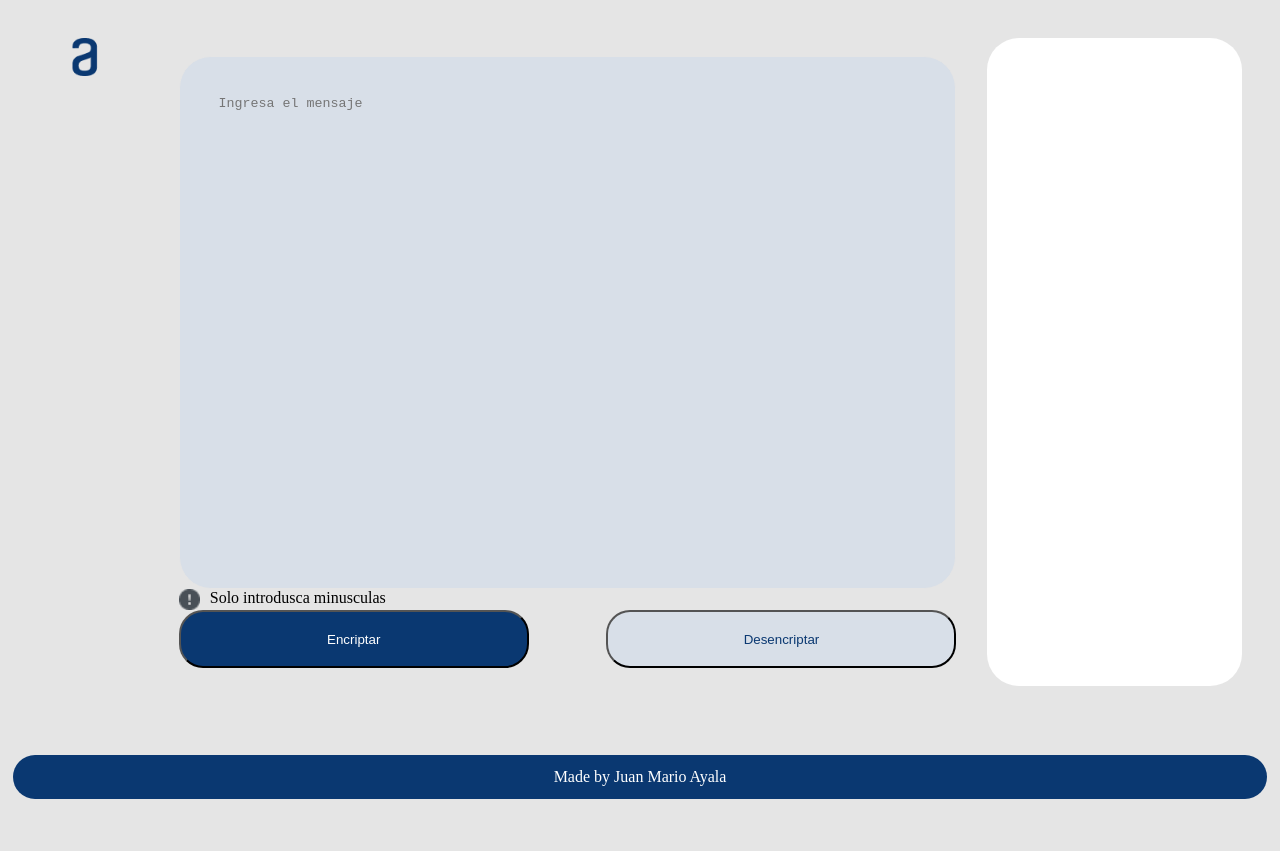
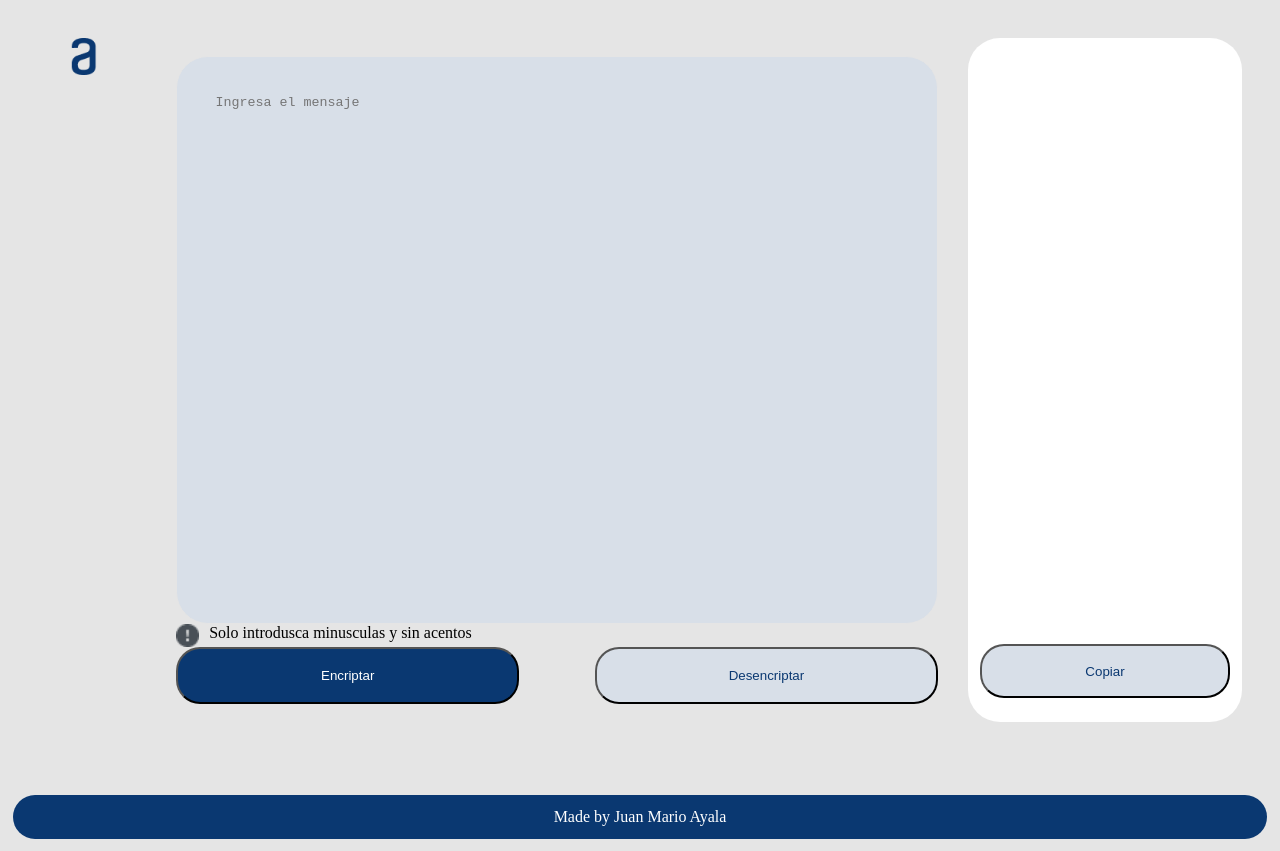
Before and after one commit to JuanMario25/challenge-1, a plain HTML site: page index.html in a window 1280 px wide. Both pictures are taken after a click on the button "Encriptar". Before the commit the page ends 811 px from the top, so only its background shows below. Drawn offline with Linux system fonts and the light colour scheme.

Commit message:
Copy button added to the layout and some general correccions, funtions to show copy button and resize the to show the resultant message

```diff
--- a/app.js
+++ b/app.js
@@ -8,13 +8,28 @@ function getText(){
 }
 
 
-function hideElementsOfResultArea(state=false){
+function hideElementsOfResultArea(state = false){
     let img = document.getElementById("result-any-message-div");
     if(state){
         img.style.display = "none";
     }else{
         img.style.display = "block";
     }
+}
+
+function enableCopyButton(state = false){
+    let copyButton = document.getElementById("copy-button-divicion");
+    if(state){
+        copyButton.style.display = "flex";
+    }else{
+        copyButton.style.display = "none";
+    }
+
+}
+
+function resizeResultArea(){
+    let resultArea = document.getElementById("result-text-divicion");
+    resultArea.style.height = '85%';
 }
 
 function encrypt(letter){
@@ -86,10 +101,14 @@ function encryptMessage(){
     }
     console.log(encryptedMessage);
     hideElementsOfResultArea(true);
+    enableCopyButton(true);
+    resizeResultArea();
 }
 
 function decryptMessage(){
     let messageDecrypted = decrypt(getText());
     console.log(messageDecrypted);
     hideElementsOfResultArea(true);
+    enableCopyButton(true);
+    resizeResultArea();
 }
--- a/index.html
+++ b/index.html
@@ -21,7 +21,7 @@
             <!-- Note divition -->
             <div class="enter-text-seccion-note">
                 <img src="/assets/bi_exclamation-circle-fill.png" alt="simbolo de Advertencia">
-                <p>Solo introdusca minusculas</p>
+                <p>Solo introdusca minusculas y sin acentos</p>
             </div>
             <!-- buttons divition -->
             <div class="enter-text-seccion-button-division">
@@ -32,7 +32,7 @@
 
         <!-- Result Seccion -->
         <section class="result-seccion">
-            <div class="result-text-divicion">
+            <div class="result-text-div" id="result-text-divicion">
                 <p class="result-seccion-p1"></p>
             </div>
             <div id="result-any-message-div">
@@ -40,6 +40,9 @@
                 <p class="result-seccion-p2">
                     <strong>Ningún mensaje fue encontrado</strong><br> Ingresa el texto que deses encriptar o desencriptar
                 </p>
+            </div>
+            <div class="copy-button-div" id="copy-button-divicion">
+                <button class="copy-result-text-button">Copiar</button>
             </div>
         </section>
     </main>
--- a/style.css
+++ b/style.css
@@ -19,7 +19,7 @@ body{
     display: flex;
     padding: 1%;
     gap: 2.5%;
-    height: 85vh;
+    height: 90vh;
     padding: 2%;
 }
 
@@ -100,16 +100,37 @@ textarea:focus {
     /* padding: 3%; */
     padding-top: 1.5%;
     padding-bottom: 1.5%;
+    padding-left: 1%;
+    padding-right: 1%;
+
 }
 
-.result-text-divicion{
-    width: auto;
-    height: 70%;
+.result-text-div{
+    width: 100%;
+    height: 40%;
 }
 
-
+#result-any-message-div{
+    height: 45%;
+}
 .result-seccion-image{
-    max-width: 200px;
+    max-width: 100%;
+}
+.copy-button-div{
+    width: 100%;
+    height: 10%;
+    display: none;
+    flex-direction: column;
+    align-items: center;
+    padding-top: 32%;
+}
+.copy-result-text-button{
+    width: 100%;
+    background-color: #D8DFE8;
+    color: #0A3871;
+    border-radius: 24px;
+    padding-top: 7%;
+    padding-bottom: 7%;
 }
 
 footer{
```
